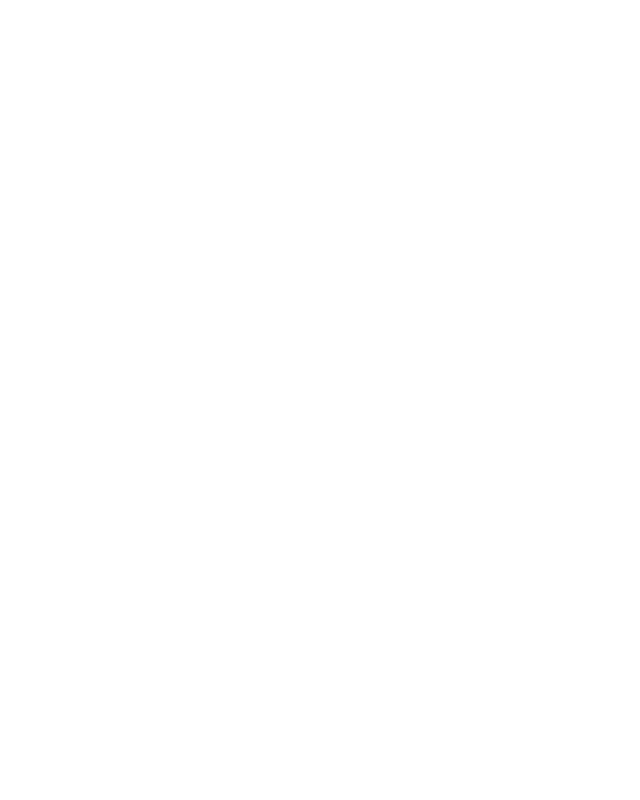
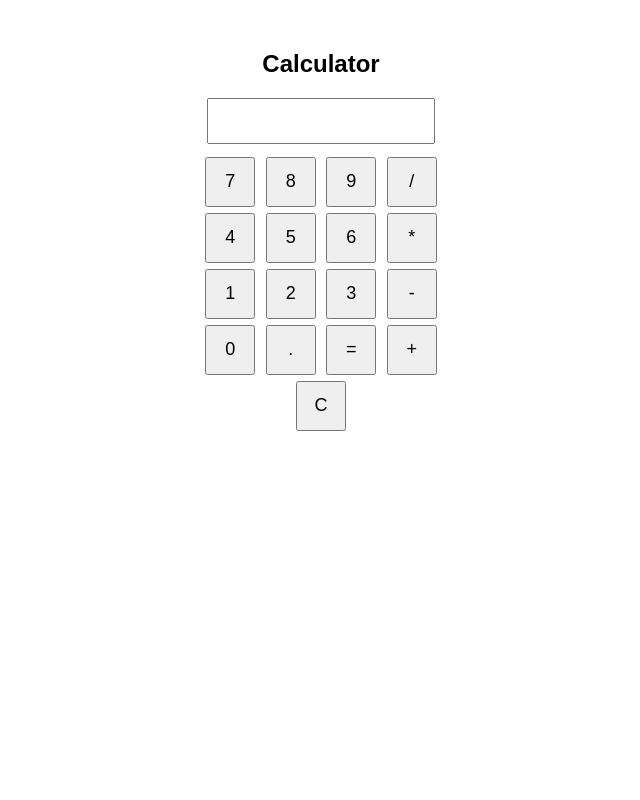
Before and after one commit to joelberlin174/flask-cloud-app, a Flask app: page / in a window 1280 px wide. Before the commit the part shown is empty. Shown: the whole page, without its empty margins (319-959 px from the left). Run offline with Flask 3, Linux system fonts and the light colour scheme.

Commit message:
Update index.html

```diff
--- a/templates/index.html
+++ b/templates/index.html
@@ -1,12 +1,71 @@
+<!DOCTYPE html>
+<html>
+<head>
+    <title>Universal Calculator</title>
+    <style>
+        body {
+            text-align: center;
+            margin-top: 50px;
+            font-family: Arial;
+        }
+
+        #display {
+            width: 220px;
+            height: 40px;
+            font-size: 20px;
+            text-align: right;
+            margin-bottom: 10px;
+        }
+
+        button {
+            width: 50px;
+            height: 50px;
+            font-size: 18px;
+            margin: 3px;
+        }
+    </style>
+</head>
+
+<body>
+
+<h2>Calculator</h2>
+
+<input type="text" id="display" readonly>
+
+<br>
+
+<!-- Buttons -->
+<button onclick="press('7')">7</button>
+<button onclick="press('8')">8</button>
+<button onclick="press('9')">9</button>
+<button onclick="press('/')">/</button><br>
+
+<button onclick="press('4')">4</button>
+<button onclick="press('5')">5</button>
+<button onclick="press('6')">6</button>
+<button onclick="press('*')">*</button><br>
+
+<button onclick="press('1')">1</button>
+<button onclick="press('2')">2</button>
+<button onclick="press('3')">3</button>
+<button onclick="press('-')">-</button><br>
+
+<button onclick="press('0')">0</button>
+<button onclick="press('.')">.</button>
+<button onclick="calculate()">=</button>
+<button onclick="press('+')">+</button><br>
+
+<button onclick="clearDisplay()">C</button>
+
 <script>
 let display = document.getElementById("display");
 
-// Button click
+// Button input
 function press(val) {
     display.value += val;
 }
 
-// Calculate
+// Calculate result
 function calculate() {
     try {
         display.value = eval(display.value);
@@ -20,38 +79,19 @@
     display.value = "";
 }
 
-// 🔥 Keyboard support
+// Keyboard support
 document.addEventListener("keydown", function(event) {
     let key = event.key;
 
-    // Numbers
-    if (!isNaN(key)) {
-        display.value += key;
-    }
-
-    // Operators
-    if (key === "+" || key === "-" || key === "*" || key === "/") {
-        display.value += key;
-    }
-
-    // Decimal
-    if (key === ".") {
-        display.value += key;
-    }
-
-    // Enter = calculate
-    if (key === "Enter") {
+    if (!isNaN(key) || "+-*/.".includes(key)) {
+        press(key);
+    } else if (key === "Enter") {
         calculate();
-    }
-
-    // Backspace = delete last
-    if (key === "Backspace") {
+    } else if (key === "Backspace") {
         display.value = display.value.slice(0, -1);
-    }
-
-    // Escape = clear
-    if (key === "Escape") {
-        clearDisplay();
     }
 });
 </script>
+
+</body>
+</html>
```
